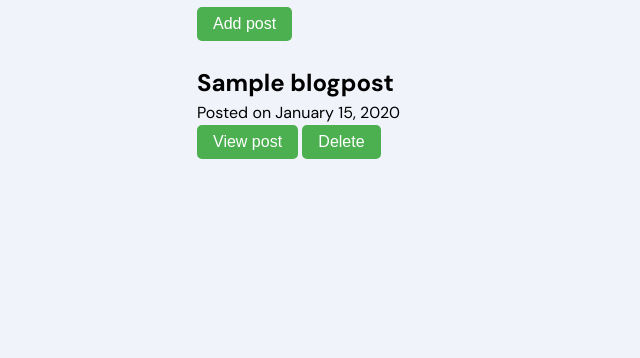
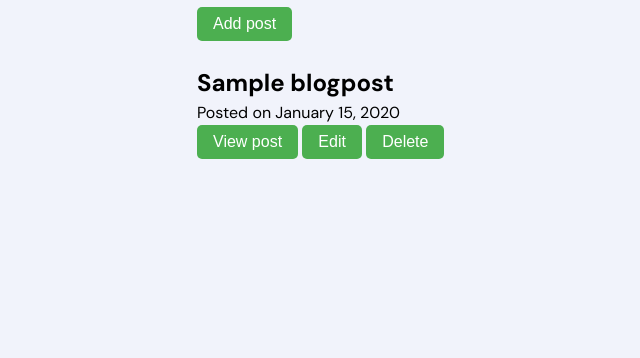
Before and after one commit to smr-yogesh/Blog, a Flask app: page /admin in a window 1280 px wide. Shown: the part 113-471 px from the top of the page, without its empty margins (41-681 px from the left). Run offline with Flask 3, Linux system fonts and the light colour scheme; the visitor is signed in with stand-in values (Sample User, id 1); tables that the repository leaves empty hold one stand-in row (values such as "Sample post").

Commit message:
Edit post feature added

```diff
--- a/routes/admin.py
+++ b/routes/admin.py
@@ -37,6 +37,33 @@ def ap():
 
     return redirect(url_for('admin_B.admin'))
 
+@admin_B.route('/edit/', methods=['POST','GET'])
+def edit():
+    post_id = request.form['edit_id']
+    post_to_edit = blogpost.query.filter_by(id=post_id).one()
+    session["post_title"] = post_to_edit.title
+    session["post_author"] = post_to_edit.author
+    session["post_content"] = post_to_edit.content
+    session["post_id"] = post_id
+    return render_template ('addpost.html')
+
+@admin_B.route('/update', methods=['POST'])
+def update():
+    post_id = request.form['edit_id']
+    title = request.form['title']
+    author = request.form['author']
+    content = request.form['content']
+    post = blogpost.query.filter_by(id=post_id).one()
+    post.title = title
+    post.author = author
+    post.content = content
+    db.session.commit()
+    session.pop("post_title", None)
+    session.pop("post_author", None)
+    session.pop("post_content", None)
+    session.pop("post_id", None)
+    return redirect(url_for('admin_B.admin'))
+
 @admin_B.route('/delete', methods=['POST'])
 def delete():
     id  = request.form['del_id']
--- a/static/css/poststyle.css
+++ b/static/css/poststyle.css
@@ -77,21 +77,9 @@
     padding: 15vh calc(20vw - 50px);
   }
 
-  .back-button {
+  .basic-button {
     background-color: #4CAF50;
     height: auto;
-    border: none;
-    color: #fff;
-    padding: 8px 16px;
-    text-align: center;
-    text-decoration: none;
-    font-size: 16px;
-    border-radius: 5px;
-    cursor: pointer;
-  }
-
-  .read-button {
-    background-color: #4CAF50;
     border: none;
     color: #fff;
     padding: 8px 16px;
@@ -102,9 +90,23 @@
     border-radius: 5px;
     cursor: pointer;
   }
-  .back-button:hover {
+
+  .admin-button {
+    background-color: #4CAF50;
+    border: none;
+    height: auto;
+    color: #fff;
+    padding: 8px 16px;
+    text-align: center;
+    text-decoration: none;
+    display: inline-block;
+    font-size: 16px;
+    border-radius: 5px;
+    cursor: pointer;
+  }
+  .basic-button:hover {
     background-color: #3e8e41;
   }
-  .read-button:hover {
+  .admin-button:hover {
     background-color: #3e8e41;
   }
--- a/static/css/style.css
+++ b/static/css/style.css
@@ -657,8 +657,12 @@ input {
 	border-radius: 6px;
 	color: #FFF;
 	border: 0;
+    cursor: pointer
 }
 
+.action-button:hover {
+    background-color: #3e8e41;
+  }
 
 .action-button:focus {outline: 0;}
 
--- a/templates/admin.html
+++ b/templates/admin.html
@@ -23,7 +23,7 @@
       {% endif %}
       {% endwith %}
       <a href="{{ url_for('admin_B.a_p')}}">
-        <button class="back-button">Add post</button>
+        <button class="basic-button">Add post</button>
       </a>
       <br>
       <br>
@@ -36,10 +36,14 @@
               </h2>
             <p class="post-meta">Posted on {{ post.date_posted.strftime('%B %d, %Y') }}</p>
             <div class="inner">
-              <a href="{{ url_for('B_user.post', post_id=post.id) }}" ><button  class="back-button">View post</button></a>
+              <a href="{{ url_for('B_user.post', post_id=post.id) }}" ><button  class="admin-button">View post</button></a>
+              <form action="{{ url_for('admin_B.edit') }}" method="POST" style="display: inline-block;">
+                <input type=hidden value="{{ post.id}}"name="edit_id" id="edit_id" />
+                <button type="submit" onclick="myFunction()" id="edit" action="" class="admin-button">Edit</button>
+              </form>
               <form action="{{ url_for('admin_B.delete') }}" method="POST" style="display: inline-block;">
                 <input type=hidden value="{{ post.id}}"name="del_id" id="del_id" />
-                <button type="submit" onclick="myFunction()" id="delete" action="" class="back-button">Delete</button>
+                <button type="submit" onclick="myFunction()" id="delete" action="" class="admin-button">Delete</button>
               </form>
             </div>
             <br>
--- a/templates/index.html
+++ b/templates/index.html
@@ -20,7 +20,7 @@
                   <p>{{ post.content[:post.content.find(' ', 100)] }}...</p>
                   <br>
                   <a href="{{ url_for('B_user.post', post_id=post.id) }}">
-                    <button class="read-button">Read More</button>
+                    <button class="basic-button">Read More</button>
                   </a>
                 </div>
             </div>
--- a/templates/post.html
+++ b/templates/post.html
@@ -8,7 +8,7 @@
 <!-- Main Content -->
 <section class="home" id="home" content="width=device-width">
   <div class="post">
-    <button class="back-button" onclick="goBack()">Back</button>
+    <button class="basic-button" onclick="goBack()">Back</button>
     <br>
     <br>
     <div class="blog-post">
--- a/templates/sign_in.html
+++ b/templates/sign_in.html
@@ -66,6 +66,8 @@
                 </button>
               </div>
             </form>
+            <br>
+            <p>Already have account?<a href="#login"  role="tab" data-toggle="tab"> Login here</a></p>
           </div>
           <div class="tab-pane fade {{ 'active in' if request.args.get('mode', '') == 'login' }}" id="login">
             <h2 class="text-uppercase text-center"> Log in</h2>
@@ -87,7 +89,7 @@
               </div>
             </form>
             <br>
-            <p>Don't have account?<a href="#signup"  role="tab" data-toggle="tab">Register here</a></p>
+            <p>Don't have account?<a href="#signup"  role="tab" data-toggle="tab"> Register here</a></p>
           </div>
         </div>
       </div>
```
Also changed, not shown: routes/user.py (+6 -5 lines), templates/addpost.html (+22 -5 lines).
